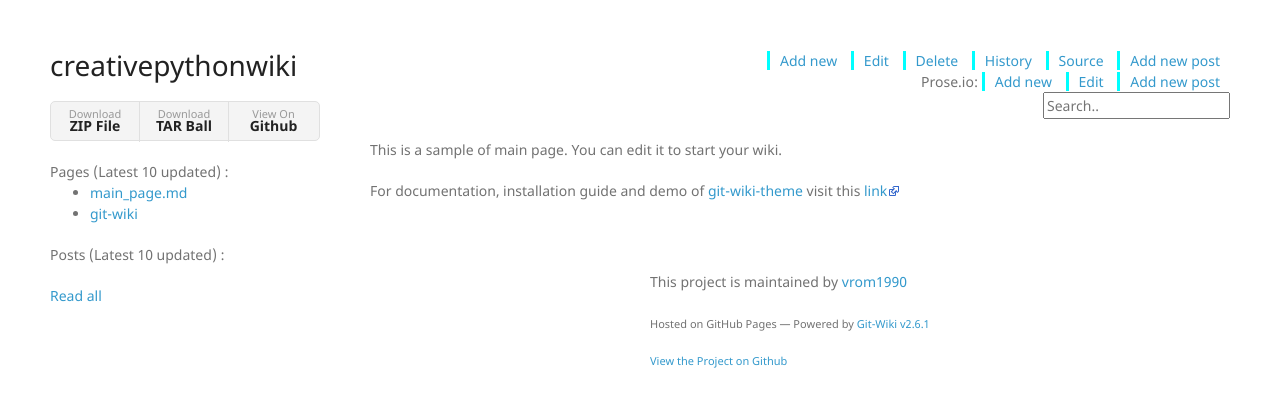
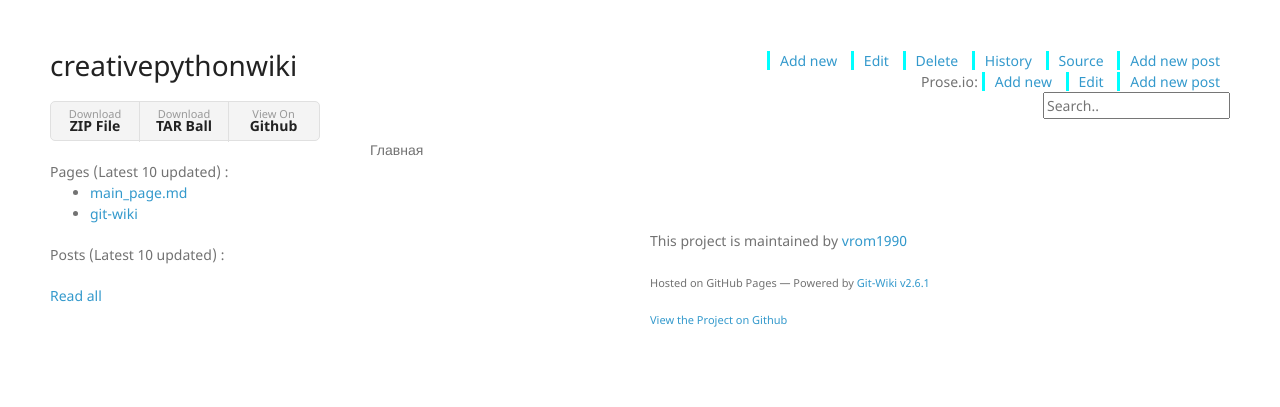
Before and after one commit to vrom1990/creativepythonwiki, a Jekyll site: the page built from wiki/main_page.md, in a window 1280 px wide. Shown: the top 407 px of the page. Built offline with Jekyll 4.4.1, drawn with Linux system fonts in a browser that asks for light colours; nearby versions of some CDN libraries.

Commit message:
Update main_page.md

```diff
--- a/wiki/main_page.md
+++ b/wiki/main_page.md
@@ -1,7 +1,6 @@
 ---
-redirect_from: "/"
+redirect_from: /
+published: true
 ---
 
-This is a sample of main page. You can edit it to start your wiki.
-
-For documentation, installation guide and demo of [git-wiki-theme](git-wiki-theme) visit this [link](http://drassil.github.io/git-wiki/)
+Главная
```
